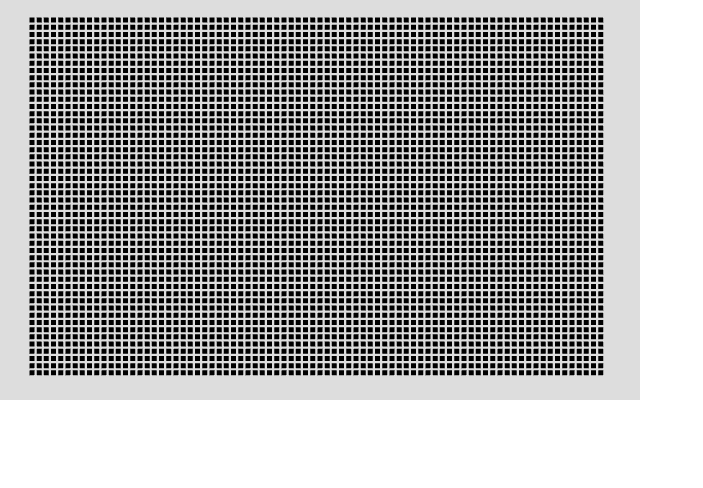
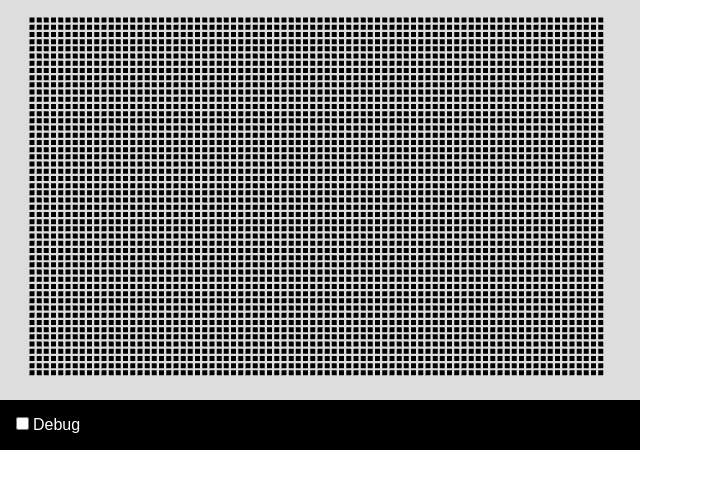
Before and after one commit to cameronnapoli/particle-mesh, a Next.js app: page / in a window 1280 px wide. Shown: the top 488 px of the page, without its empty margins (0-703 px from the left). Built offline with nearby package versions, Linux system fonts and the light colour scheme.

Commit message:
rename config

```diff
--- a/src/components/ParticleMesh/settings.tsx
+++ b/src/components/ParticleMesh/config.tsx
@@ -1,9 +1,19 @@
-import { useEffect, useState } from 'react';
+import { useCallback, useEffect, useRef, useState } from 'react';
 import * as THREE from 'three';
+
+import styles from './styles.module.scss';
 
 const containerId = 'particle-mesh-container';
 
-class Settings {
+interface Options {
+  debug: boolean;
+}
+
+const DEFAULT_OPTIONS: Options = {
+  debug: false
+};
+
+class Config {
   // particles
   private _cols = 80;
   private _count: number | null = null;
@@ -18,13 +28,18 @@ class Settings {
   springConstant = 0.1;
   dampingConstant = 0.1;
 
-  constructor() {
+  // misc
+  debug: boolean;
+
+  constructor(options: Options) {
     const container = document.getElementById(containerId);
     if (!container) {
       throw new Error('Cannot find container');
     }
     this._width = container.clientWidth;
     this._height = container.clientHeight;
+
+    this.debug = options.debug;
   }
 
   set cols(value: number) {
@@ -75,26 +90,39 @@ class Settings {
   }
 }
 
-export type WithSettingsProps = {
-  settings: Settings;
+export type WithConfigProps = {
+  config: Config;
 }
 
-export function withSettings<P extends object>(
-  WrappedComponent: React.ComponentType<P & WithSettingsProps>,
+export function withConfig<P extends object>(
+  WrappedComponent: React.ComponentType<P & WithConfigProps>,
 ) {
-  return function WithSettingsComponent(props: P) {
-    const [settings, setSettings] = useState<Settings | null>(null);
+  return function WithConfigComponent(props: P) {
+    const options = useRef<Options>(DEFAULT_OPTIONS);
+    const [config, setConfig] = useState<Config | null>(null);
 
     useEffect(() => {
-      setSettings(new Settings());
+      setConfig(new Config(options.current));
+    }, []);
+
+    const rerender = useCallback(() => {
+      setConfig(null);
+      let timeout: NodeJS.Timeout | null = null;
+      timeout = setTimeout(() => setConfig(new Config(options.current)), 100);
+      return () => {
+        if (timeout) {
+          clearTimeout(timeout);
+          timeout = null;
+        }
+      };
     }, []);
 
     // resize handler
     useEffect(() => {
       let timeout: NodeJS.Timeout | null = null;
       const handle = () => {
-        setSettings(null);
-        timeout = setTimeout(() => setSettings(new Settings()), 100);
+        setConfig(null);
+        timeout = setTimeout(() => setConfig(new Config(options.current)), 100);
       };
       window.addEventListener('resize', handle);
       return () => {
@@ -109,11 +137,25 @@ export function withSettings<P extends object>(
     return (
       <div
         id={containerId}
-        style={{ width: '50vw', height: '50vh', overflow: 'hidden' }}
+        style={{ width: '50vw', minHeight: '50vh', overflow: 'hidden' }}
       >
-        {settings ? (
-          <WrappedComponent {...props} settings={settings} />
+        {config ? (
+          <WrappedComponent {...props} config={config} />
         ) : null}
+        <div className={styles.controls}>
+          <input
+            type="checkbox"
+            name="debug-checkbox"
+            id="debug-checkbox"
+            onChange={(event) => {
+              if (options.current) {
+                options.current.debug = !!event.target.checked;
+                rerender();
+              }
+            }}
+          />
+          <label htmlFor="debug-checkbox">Debug</label>
+        </div>
       </div>
     );
   };
--- a/src/components/ParticleMesh/forces.ts
+++ b/src/components/ParticleMesh/forces.ts
@@ -4,11 +4,11 @@ export const gravitationalForce = (
   mouse: THREE.Vector3,
   particle: THREE.Vector3,
   mouseGravityStrength: number,
-  mouseGravityRadiusPx: number,
+  mouseGravityRadiusPx: number | null,
 ): THREE.Vector3 => {
   let distance = particle.distanceTo(mouse);
 
-  if (distance > mouseGravityRadiusPx) {
+  if (mouseGravityRadiusPx !== null && distance > mouseGravityRadiusPx) {
     return new THREE.Vector3(0, 0, 0);
   }
 
--- a/src/components/ParticleMesh/index.tsx
+++ b/src/components/ParticleMesh/index.tsx
@@ -2,10 +2,10 @@
 import React, { useEffect, useRef } from 'react';
 import * as THREE from 'three';
 import { gravitationalForce, elasticForce } from './forces';
-import { WithSettingsProps, withSettings } from './settings';
+import { WithConfigProps, withConfig } from './config';
 // import { useStats } from './useStats';
 
-const ParticleMesh: React.FunctionComponent<WithSettingsProps> = ({ settings }) => {
+const ParticleMesh: React.FunctionComponent<WithConfigProps> = ({ config }) => {
   const mountRef = useRef<HTMLDivElement>(null);
   const sceneRef = useRef<THREE.Scene | null>(null);
   const rendererRef = useRef<THREE.WebGLRenderer | null>(null);
@@ -22,10 +22,10 @@ const ParticleMesh: React.FunctionComponent<WithSettingsProps> = ({ settings })
 
     // create camera
     const camera = new THREE.OrthographicCamera(
-      -settings.width / 2,
-      settings.width / 2,
-      -settings.height / 2,
-      settings.height / 2,
+      -config.width / 2,
+      config.width / 2,
+      -config.height / 2,
+      config.height / 2,
       1,
       100,
     );
@@ -35,7 +35,7 @@ const ParticleMesh: React.FunctionComponent<WithSettingsProps> = ({ settings })
       antialias: true,
       powerPreference: 'high-performance',
     });
-    renderer.setSize(settings.width, settings.height);
+    renderer.setSize(config.width, config.height);
     // renderer.setClearColor(0x000000);
     rendererRef.current = renderer;
 
@@ -44,13 +44,13 @@ const ParticleMesh: React.FunctionComponent<WithSettingsProps> = ({ settings })
     mountContainer.appendChild(canvasElement);
 
     const particles: THREE.BufferGeometry = new THREE.BufferGeometry();
-    const positions: Float32Array = new Float32Array(settings.count * 3);
-    const anchors: Float32Array = new Float32Array(settings.count * 3);
-    const velocities: Float32Array = new Float32Array(settings.count * 3);
-    const colors: Float32Array = new Float32Array(settings.count * 3);
+    const positions: Float32Array = new Float32Array(config.count * 3);
+    const anchors: Float32Array = new Float32Array(config.count * 3);
+    const velocities: Float32Array = new Float32Array(config.count * 3);
+    const colors: Float32Array = new Float32Array(config.count * 3);
 
-    for (let i = 0; i < settings.count; i++) {
-      const particlePosition = settings.findParticlePosition(i);
+    for (let i = 0; i < config.count; i++) {
+      const particlePosition = config.findParticlePosition(i);
       const arrayIndex = i * 3;
 
       positions[arrayIndex] = particlePosition.x;
@@ -84,7 +84,7 @@ const ParticleMesh: React.FunctionComponent<WithSettingsProps> = ({ settings })
     const mouse: THREE.Vector2 = new THREE.Vector2(9999999, 9999999);
     const raycaster: THREE.Raycaster = new THREE.Raycaster();
 
-    const mouseCube = new THREE.Mesh(
+    let mouseCube: THREE.Mesh | null = new THREE.Mesh(
       new THREE.BoxGeometry(15.0, 15.0, 15.0),
       new THREE.MeshBasicMaterial({
         color: 0xff0000,
@@ -95,8 +95,8 @@ const ParticleMesh: React.FunctionComponent<WithSettingsProps> = ({ settings })
         blending: THREE.NormalBlending,
       }),
     );
-    const mouseCircle = new THREE.Mesh(
-      new THREE.CircleGeometry(settings.mouseGravityRadiusPx, 32),
+    let mouseCircle: THREE.Mesh | null = new THREE.Mesh(
+      new THREE.CircleGeometry(config.mouseGravityRadiusPx, 32),
       new THREE.MeshBasicMaterial({
         color: 0xff0000,
         transparent: true,
@@ -105,18 +105,25 @@ const ParticleMesh: React.FunctionComponent<WithSettingsProps> = ({ settings })
         alphaTest: 0.05,
       })
     );
+    if (!config.debug) {
+      mouseCube = null;
+      mouseCircle = null;
+    }
+
+    if (mouseCircle && mouseCube) {
       mouseCircle.position.z = -0.1;
       scene.add(mouseCube);
       scene.add(mouseCircle);
+    }
 
     function onMouseMove(event: MouseEvent) {
-      mouse.x = (event.clientX / settings.width) * 2 - 1;
-      mouse.y = -(event.clientY / settings.height) * 2 + 1;
+      mouse.x = (event.clientX / config.width) * 2 - 1;
+      mouse.y = -(event.clientY / config.height) * 2 + 1;
     }
     window.addEventListener('mousemove', onMouseMove, false);
 
     // helper axes
-    // const axesHelper = new THREE.AxesHelper(Math.min(settings.cameraNormalX, settings.cameraNormalY));
+    // const axesHelper = new THREE.AxesHelper(Math.min(config.cameraNormalX, config.cameraNormalY));
     // scene.add(axesHelper);
 
     // animation loop
@@ -130,7 +137,7 @@ const ParticleMesh: React.FunctionComponent<WithSettingsProps> = ({ settings })
       raycaster.ray.at(camera.position.z, mouseIntersectPoint);
 
       // apply forces
-      for (let i = 0; i < settings.count; i++) {
+      for (let i = 0; i < config.count; i++) {
         const arrayIndex = i * 3;
 
         const anchorPosition = new THREE.Vector3(anchors[arrayIndex], anchors[arrayIndex + 1], anchors[arrayIndex + 2]);
@@ -140,8 +147,8 @@ const ParticleMesh: React.FunctionComponent<WithSettingsProps> = ({ settings })
         const gForce = gravitationalForce(
           mouseIntersectPoint,
           particlePosition,
-          settings.mouseGravityStrength,
-          settings.mouseGravityRadiusPx,
+          config.mouseGravityStrength,
+          config.mouseGravityRadiusPx,
         );
         velocities[arrayIndex] += gForce.x;
         velocities[arrayIndex + 1] += gForce.y;
@@ -157,8 +164,8 @@ const ParticleMesh: React.FunctionComponent<WithSettingsProps> = ({ settings })
           anchorPosition,
           particlePosition,
           particleVelocity,
-          settings.springConstant,
-          settings.dampingConstant,
+          config.springConstant,
+          config.dampingConstant,
         );
         velocities[arrayIndex] += eForce.x;
         velocities[arrayIndex + 1] += eForce.y;
@@ -166,15 +173,17 @@ const ParticleMesh: React.FunctionComponent<WithSettingsProps> = ({ settings })
       }
 
       // update positions
-      for (let i = 0; i < settings.count; i++) {
+      for (let i = 0; i < config.count; i++) {
         const arrayIndex = i * 3;
         positionsArray[arrayIndex] += velocities[arrayIndex];
         positionsArray[arrayIndex + 1] += velocities[arrayIndex + 1];
         positionsArray[arrayIndex + 2] += velocities[arrayIndex + 2];
       }
 
+      if (mouseCube && mouseCircle) {
         mouseCube.position.copy(mouseIntersectPoint);
         mouseCircle.position.copy(mouseIntersectPoint);
+      }
 
       particles.attributes.position.needsUpdate = true;
 
@@ -204,4 +213,4 @@ const ParticleMesh: React.FunctionComponent<WithSettingsProps> = ({ settings })
   );
 };
 
-export default withSettings(ParticleMesh);
+export default withConfig(ParticleMesh);
--- /dev/null
+++ b/src/components/ParticleMesh/styles.module.scss
@@ -0,0 +1,10 @@
+.controls {
+  background-color: black;
+  color: white;
+  width: 100%;
+  padding: 1rem;
+}
+
+.controls label {
+  margin-left: 4px;
+}
```
Lines whose indentation alone changed are shown as unchanged.
